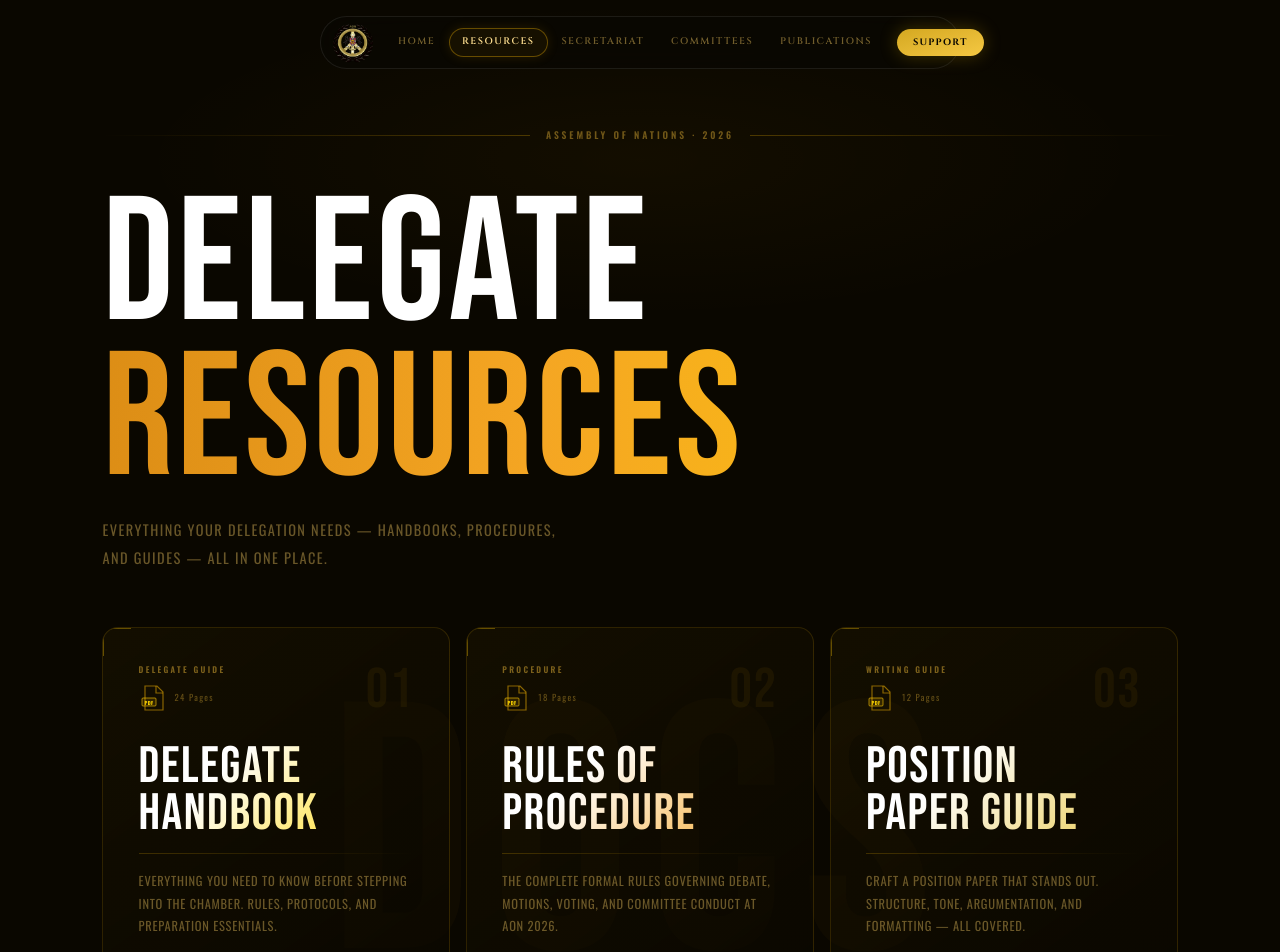
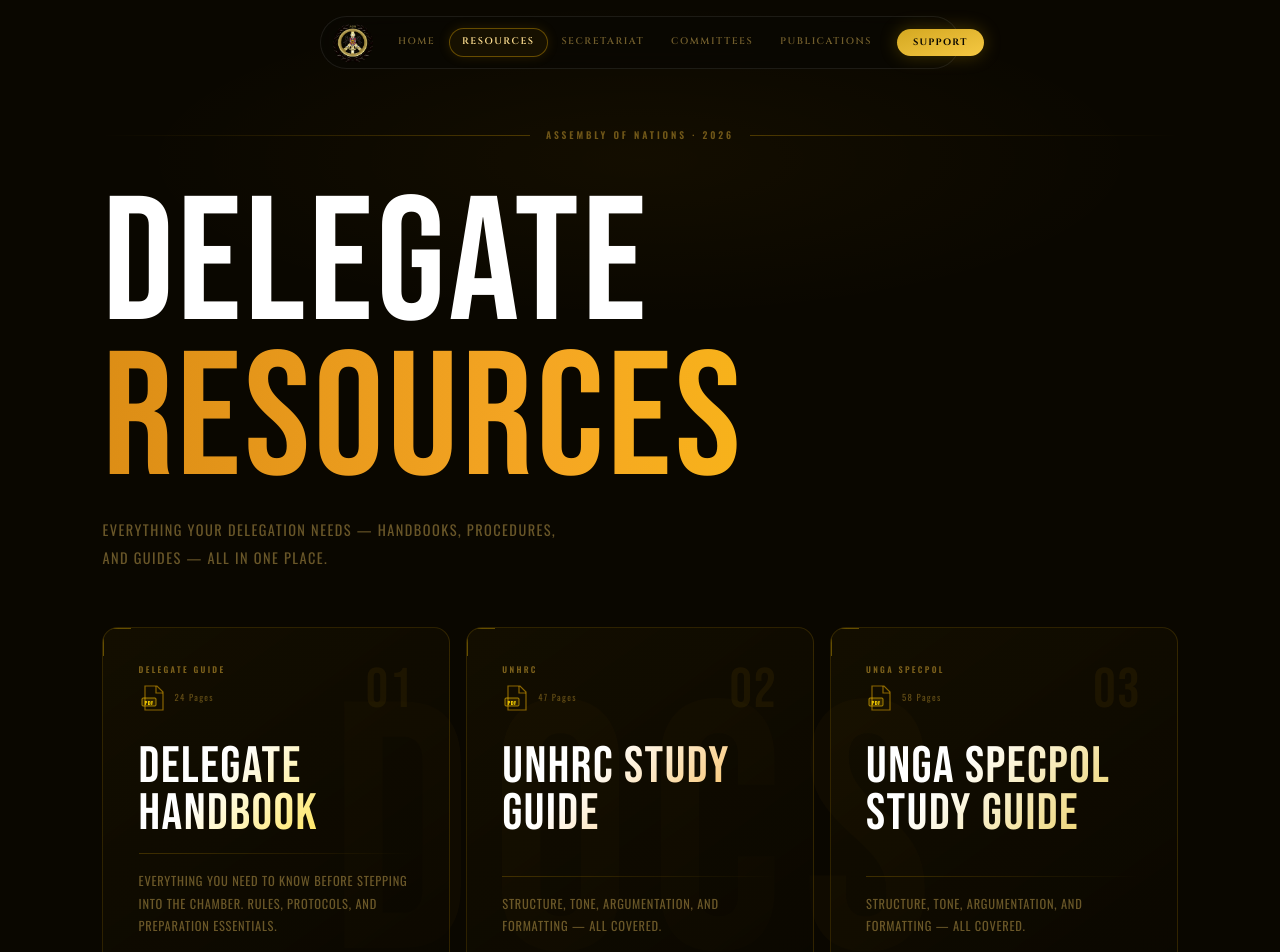
Before and after one commit to fah3m/CBSAON26, a React (Vite) app: page /resources in a window 1280 px wide. Shown: the top 952 px of the page. Built offline with nearby package versions, Linux system fonts and the light colour scheme.

Commit message:
files added

```diff
--- a/src/pages/Resources.jsx
+++ b/src/pages/Resources.jsx
@@ -110,27 +110,27 @@ const resources = [
     title: "Delegate\nHandbook",
     desc: "Everything you need to know before stepping into the chamber. Rules, protocols, and preparation essentials.",
     pages: "24 Pages",
-    pdf: "files\CBS AON 2026 Handbook.pdf",
+    pdf: "files/CBS AON 2026 Handbook.pdf",
     accent: "#ffd700",
     index: "01",
   },
   {
-    id: "rop",
-    tag: "Procedure",
-    title: "Rules of\nProcedure",
-    desc: "The complete formal rules governing debate, motions, voting, and committee conduct at AON 2026.",
-    pages: "18 Pages",
-    pdf: "/resources/rules-of-procedure.pdf",
+    id: "unhrc",
+    tag: "UNHRC",
+    title: "UNHRC Study Guide",
+    desc: "Structure, tone, argumentation, and formatting — all covered.",
+    pages: "47 Pages",
+    pdf: "files/UNHRC Study Guide (CBSAON 2026).pdf",
     accent: "#f5a623",
     index: "02",
   },
   {
-    id: "position",
-    tag: "Writing Guide",
-    title: "Position\nPaper Guide",
-    desc: "Craft a position paper that stands out. Structure, tone, argumentation, and formatting — all covered.",
-    pages: "12 Pages",
-    pdf: "/resources/position-paper-guide.pdf",
+    id: "unga",
+    tag: "UNGA SPECPOL",
+    title: "UNGA SPECPOL Study Guide",
+    desc: "Structure, tone, argumentation, and formatting — all covered.",
+    pages: "58 Pages",
+    pdf: "files/UNGA SPECPOL Study Guide (CBSAON 2026).pdf",
     accent: "#e8c84a",
     index: "03",
   },
```
Also changed, not shown: 2 other files (tests, documents, lock files or other folders).
